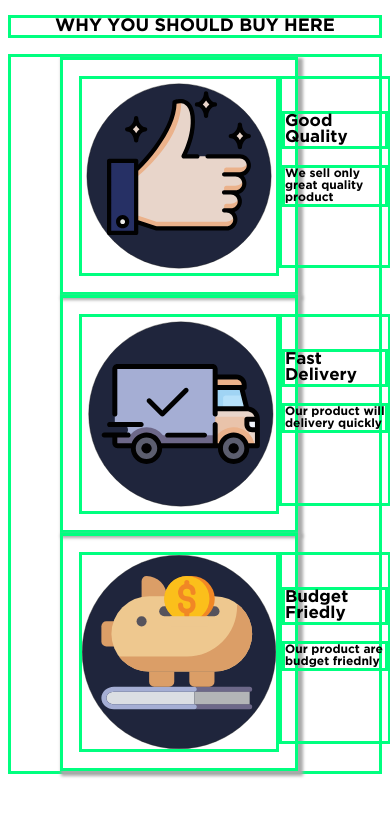
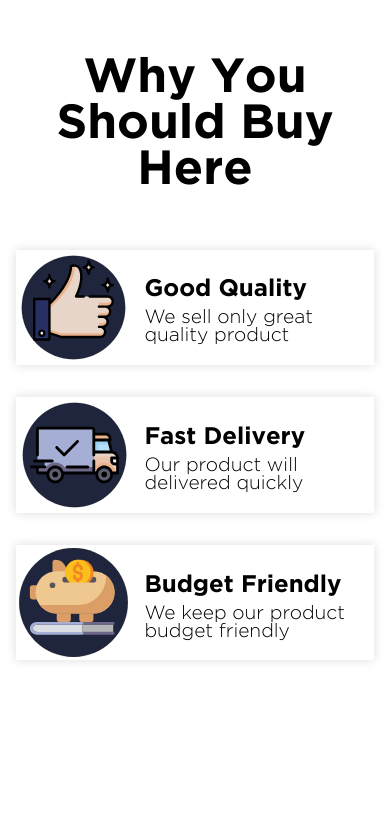
Before and after one commit to AsterinGray/Ecommerce-Front-End, a plain HTML site: page index.html in a window 390 px wide. Drawn offline with Linux system fonts and the light colour scheme.

Commit message:
responsive fixed

```diff
--- a/css/style.css
+++ b/css/style.css
@@ -1,188 +1,97 @@
+html,body{
+    margin: 0;
+    padding: 0;
+}
+
 @font-face{
     font-family: "GothamLight";
     src: url("../asset/font/GothamLight.ttf");
     }
 
-    @font-face{
+@font-face{
     font-family: "GothamBold";
     src: url("../asset/font/GothamBold.ttf");
-    }
+}
 
-/* @media only screen and (max-width: 768px){ */
-    .Judul{
-        display: flex;
-        justify-content: center;
-        font-size: 35px;
-        font-weight: 900;
-        font-family: "GothamBold";
-        /* font-family: "GothamLight"; */
-        margin-bottom: 0rem;
-    }
-
-    .Keunggulan{
-        /* border: 3px solid springgreen; */
-        margin-top: 2rem;
-        display: flex;
-        justify-content: center;
-        /* align-items: baseline; */
-    }
-
-    .Box{
-        /* border: 3px solid springgreen; */
-        padding: 1rem;
-        margin-right: 2rem;
-        width: 250px;
-        font-family: "GothamBold";
-        box-shadow: 3px 3px 3px 2px darkgrey;
-
-        /* -moz-box-shadow: -3px 3px darkgrey; */
-
-        /* height: 3000px; */
-    }
-
-    .Item{
-        /* border: 3px solid springgreen; */
-        margin-bottom: 0rem;
-        image-rendering: optimizeQuality;
-
-        /* width: 200px; */
-    }
-
-    .TOP3{
-        /* border: 3px solid springgreen; */
-        margin-top: 0rem;
-        margin-bottom: 0.5rem;
+    .why{
         display: flex;
         flex-direction: column;
         align-items: center;
-        /* font-size: 25px; */
-        /* font-weight: 900; */
-
-
+        text-align: center;
     }
 
-    .TOP3-Judul{
-        /* border: 3px solid springgreen; */
-        margin-top: 1rem;
-        margin-bottom: 0rem;
-        font-size: 25px;
-        font-weight: 900;
-        width: 100px;
-        text-align: center;
-
+    .why>h1{
+        font: 3rem GothamBold;
     }
 
-    .TOP3-Def{
-        /* border: 3px solid springgreen; */
-        margin-top: 0rem;
-        font-size: 19px;
-        font-weight: normal;
+    .why-content{
+        display: flex;
+        justify-content: space-around;
+        width: 65%;
+    }
+
+    .why-content-box{
+        display: flex;
+        flex-direction: column;
+        align-items: center;
+        padding: 2rem;
+        box-shadow: 0 0 10px gainsboro;
         text-align: center;
+        transition: ease-in-out;
+        margin: 1rem;
+    }
 
+    .why-content-box:hover{
+        transform: translate(0, -10px);
+        box-shadow: 0px 0px 20px gainsboro;
     }
-    /* .def{
-        margin-top: 0rem;
-        margin-bottom: 0rem;
-        border: 3px solid rgb(0, 255, 128);
-        display: flex;
-        justify-content: center;
-        font-size: 18px;
-        font-weight: normal;
-        text-align: center;
-        width: 70%;
-    } */
-/* } */
+
+    .why-content-box>img{
+        width: 15vw;
+    }
+
+    .why-content-box-text{
+        padding: 1rem;
+    }
+
+    .why-content-box-text>p:first-child{
+        font: 1.5rem GothamBold;
+        margin: .5rem 0;
+    }
+
+    .why-content-box-text>p:nth-child(2){
+        margin: 0;
+        font: 1.3rem GothamLight;
+    }
 
 @media only screen and (max-width: 768px){
-    .Judul{
-        border: 3px solid springgreen;
-        display: flex;
-        justify-content: center;
-        font-size: 18px;
-        font-weight: 900;
-        font-family: "GothamBold";
-        /* font-family: "GothamLight"; */
-        /* margin-top: 20rem; */
-        margin-bottom: 0rem;
+    .why{
+        padding: 1rem;
     }
 
-    .Keunggulan{
-        border: 3px solid springgreen;
-        margin-top: 1rem;
-        display: flex;
+    .why-content{
         flex-direction: column;
-
-        align-items: center;
+        width: 100%;
     }
 
-    .Box{
-        border: 3px solid springgreen;
-        padding: 1rem;
-        /* margin-left: 13rem; */
-        width: 200px;
-        /* height: 400px; */
-        font-family: "GothamBold";
-        box-shadow: 3px 3px 3px 2px darkgrey;
-        display: flex;
-        /* flex-direction: row; */
-        /* -moz-box-shadow: -3px 3px darkgrey; */
-
-        /* height: 3000px; */
+    .why-content-box{
+        text-align: left;
+        flex-direction: row;
+        padding: .2rem;
+        margin: 1rem 0;
     }
 
-    .Item{
-        border: 3px solid springgreen;
-        margin-bottom: 0rem;
-        image-rendering: optimizeQuality;
-        width: 300px;
-
-        /* width: 200px; */
+    .why-content-box>img{
+        width: 28vw;
     }
 
-    .TOP3{
-        border: 3px solid springgreen;
-        margin-top: 0rem;
-        margin-bottom: 0.5rem;
-        display: flex;
-        flex-direction: column;
-        /* justify-content: center; */
-        /* font-size: 12px; */
-        font-weight: 900;
-        /* width: 400px; */
-        text-align: left;
+    .why-content-box-text>p:first-child{
+        font: 1.5rem GothamBold;
+        margin: .5rem 0;
     }
 
-    .TOP3-Judul{
-        border: 3px solid springgreen;
-        margin-top: 2rem;
-        margin-bottom: 0rem;
-        font-size: 17px;
-        font-weight: 900;
-        width: 100px;
-        text-align: left;
-        /* height: 5rem; */
+    .why-content-box-text>p:nth-child(2){
+        margin: 0;
+        font: 1.2rem GothamLight;
     }
-
-    .TOP3-Def{
-        border: 3px solid springgreen;
-
-        font-size: 12px;
-        font-weight: normal;
-        text-align: left;
-        margin-top: 0rem;
-        /* padding-bottom: 2rem; */
-        /* margin-bottom: 3rem; */
-    }
-    /* .def{
-        margin-top: 0rem;
-        margin-bottom: 0rem;
-        border: 3px solid rgb(0, 255, 128);
-        display: flex;
-        justify-content: center;
-        font-size: 18px;
-        font-weight: normal;
-        text-align: center;
-        /* width: 70%; */
-    } */
-
 }
--- a/index.html
+++ b/index.html
@@ -14,36 +14,29 @@
 
     </section>
     <section class="why">
-        <h1 class="Judul">WHY YOU SHOULD BUY HERE</h1>
-        <div class="Keunggulan">
-            <span class="Box">
-                <img src="asset/img/Good-quality-icon.svg" class="Item">
-                <div class="TOP3">
-                    <p class="TOP3-Judul">Good Quality</p>
-                    <br>
-                    <p class="TOP3-Def">We sell only great quality product</p>
+        <h1>Why You Should Buy Here</h1>
+        <div class="why-content">
+            <div class="why-content-box">
+                <img src="asset/img/Good-quality-icon.svg">
+                <div class="why-content-box-text">
+                    <p>Good Quality</p>
+                    <p>We sell only great quality product</p>
                 </div>
-            </span>
-            <span class="Box">
-                <img src="asset/img/quick-delivery-icon.svg" class="Item">
-                <div class="TOP3">
-                    <p class="TOP3-Judul">Fast Delivery</p>
-                    <br>
-                    <p class="TOP3-Def">Our product will delivery quickly</p>
+            </div>
+            <div class="why-content-box">
+                <img src="asset/img/quick-delivery-icon.svg">
+                <div class="why-content-box-text">
+                    <p>Fast Delivery</p>
+                    <p>Our product will delivered quickly</p>
                 </div>
-            </span>
-            <span class="Box">
-                <img src="asset/img/Cheap-icon.svg" class="Item">
-                <div class="TOP3">
-                    <p class="TOP3-Judul">Budget Friedly</p>
-                    <br>
-                    <p class="TOP3-Def">Our product are budget friednly</p>
+            </div>
+            <div class="why-content-box">
+                <img src="asset/img/Cheap-icon.svg">
+                <div class="why-content-box-text">
+                    <p>Budget Friendly</p>
+                    <p>We keep our product budget friendly</p>
                 </div>
-            </span>
-
-
-
-        </div>
+            </div>
     </section>
     <section class="quality">
 
```
